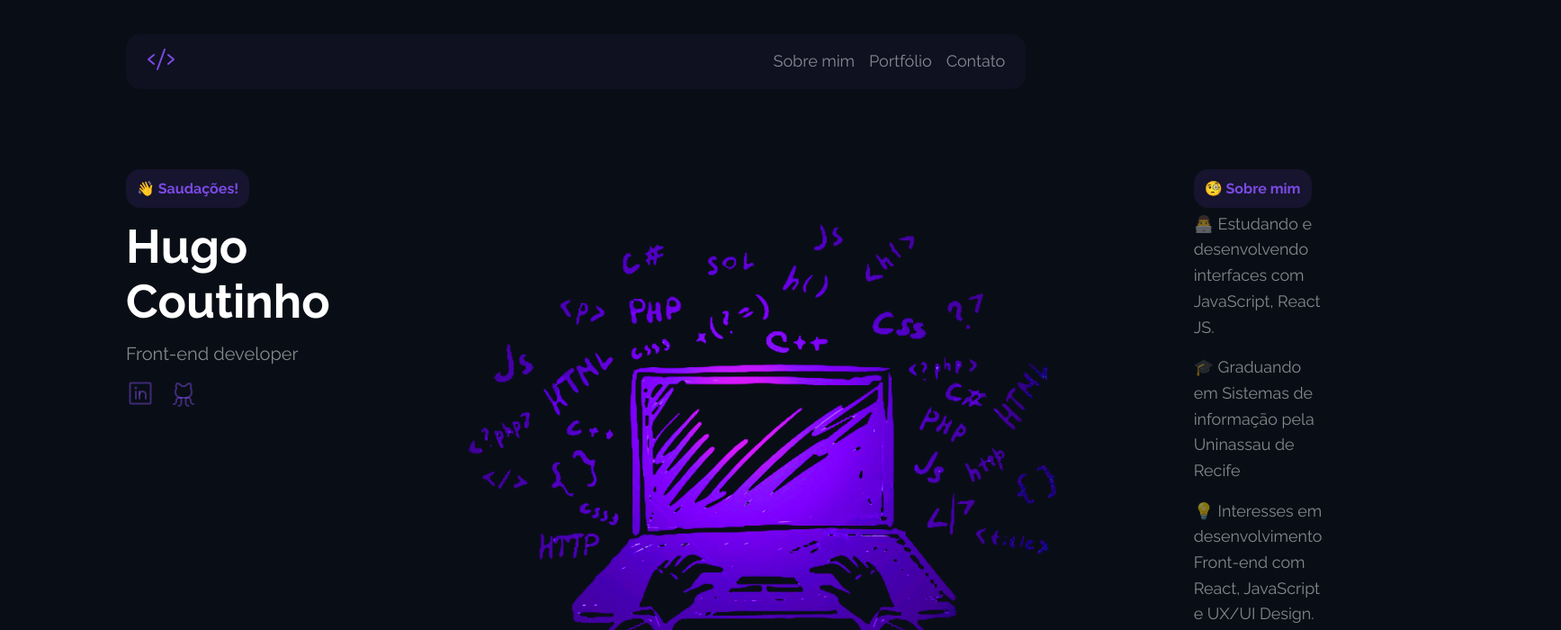
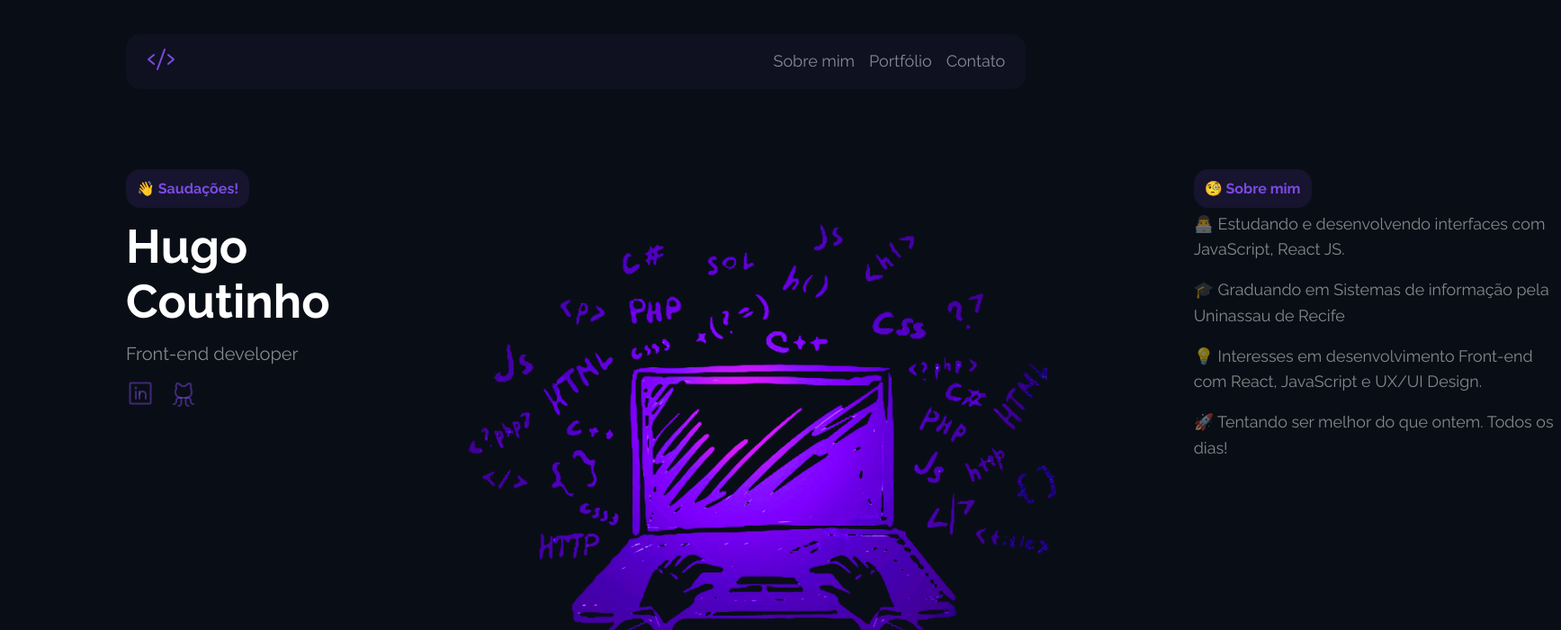
Before and after one commit to HugoCoutinho96/NewPortfolio, a React (Vite) app: page / in a window 1280 px wide. Shown: the top 700 px of the page at 90% size, 1735 px wide, since content can reach past the window. Built offline with nearby package versions, Linux system fonts and the light colour scheme.

Commit message:
adicionando animações a página

```diff
--- a/package.json
+++ b/package.json
@@ -10,9 +10,11 @@
     "preview": "vite preview"
   },
   "dependencies": {
+    "framer-motion": "^12.4.7",
     "phosphor-react": "^1.4.1",
     "react": "^18.3.1",
-    "react-dom": "^18.3.1"
+    "react-dom": "^18.3.1",
+    "react-intersection-observer": "^9.15.1"
   },
   "devDependencies": {
     "@eslint/js": "^9.17.0",
--- a/src/components/AboutMe.jsx
+++ b/src/components/AboutMe.jsx
@@ -2,10 +2,14 @@ import styles from "./AboutMe.module.css"
 import AboutImg from "../assets/aboutme.png"
 import { FlagTitle } from "./FlagTitle"
 import { LinkedinLogo, GithubLogo } from "phosphor-react"
+import { Greetings } from "./Animation/Greetings"
+import { AboutMeAnimation } from "./Animation/AboutMeAnimation"
+import { ImageAnimation } from "./Animation/ImageAnimation"
 
 export function AboutMe(){
     return(
         <main>
+            <Greetings>
                 <div className={styles.hello}>
                     <FlagTitle title="👋 Saudações!"/>
                     <h1>Hugo<br/>Coutinho</h1>
@@ -19,11 +23,15 @@ export function AboutMe(){
                         </a>
                     </div>
                 </div>
+            </Greetings>
 
+            <ImageAnimation>
                 <div className={styles.image}>
                     <img src={AboutImg}/>
                 </div>
+            </ImageAnimation>
 
+            <AboutMeAnimation>
                 <div className={styles.about}>
                     <FlagTitle title="🧐 Sobre mim"/>
                     <p>👨‍💻 Estudando e desenvolvendo interfaces com JavaScript, React JS.</p>
@@ -31,6 +39,7 @@ export function AboutMe(){
                     <p>💡 Interesses em desenvolvimento Front-end com React, JavaScript e UX/UI Design.</p>
                     <p>🚀 Tentando ser melhor do que ontem. Todos os dias!</p>
                 </div>
+            </AboutMeAnimation>
         </main>
     )
 }
--- /dev/null
+++ b/src/components/Animation/AboutMeAnimation.jsx
@@ -0,0 +1,15 @@
+import { motion } from "framer-motion";
+
+export function AboutMeAnimation({ children }){
+  return (
+    <motion.div
+      initial={{ opacity: 0, x: 50 }}
+      whileInView={{ opacity: 1, x: 0 }}
+      transition={{ duration: 0.8, ease: "easeOut" }}
+      viewport={{ once: true, amount: 0.2 }}
+      className="p-6 bg-gray-200 rounded-lg shadow-lg w-full max-w-md mx-auto"
+    >
+      {children}
+    </motion.div>
+  );
+};
--- /dev/null
+++ b/src/components/Animation/Cards.jsx
@@ -0,0 +1,21 @@
+import { motion } from "framer-motion";
+import { useInView } from "react-intersection-observer";
+
+export function Cards({children}){
+  const { ref, inView } = useInView({
+    triggerOnce: true, // A animação ocorre apenas uma vez
+    threshold: 0.5, // Aciona quando 50% do elemento estiver visível
+  });
+
+  return (
+    <motion.div
+      ref={ref}
+      initial={{ opacity: 0, y: 100 }}
+      animate={inView ? { opacity: 1, y: 0 } : { opacity: 0, y: 100 }}
+      transition={{ duration: 1, ease: "easeOut" }}
+      className="w-full max-w-md mx-auto p-6 bg-blue-500 text-white text-center rounded-lg shadow-lg"
+    >
+      {children}
+    </motion.div>
+  );
+};
--- /dev/null
+++ b/src/components/Animation/Greetings.jsx
@@ -0,0 +1,15 @@
+import { motion } from "framer-motion";
+
+export function Greetings({ children }){
+  return (
+    <motion.div
+      initial={{ opacity: 0, x: -50 }}
+      whileInView={{ opacity: 1, x: 0 }}
+      transition={{ duration: 0.8, ease: "easeOut" }}
+      viewport={{ once: true, amount: 0.2 }} // Anima apenas uma vez ao entrar 20% na tela
+      className="p-6 bg-gray-200 rounded-lg shadow-lg w-full max-w-md mx-auto"
+    >
+      {children}
+    </motion.div>
+  );
+};
--- /dev/null
+++ b/src/components/Animation/ImageAnimation.jsx
@@ -0,0 +1,15 @@
+import { motion } from "framer-motion";
+
+export function ImageAnimation({ children }){
+  return (
+    <motion.div
+      initial={{ scale: 0.5, opacity: 0 }} // Começa menor e invisível
+      whileInView={{ scale: 1, opacity: 1 }} // Cresce até o tamanho original
+      transition={{ duration: 0.8, ease: "easeOut" }} // Suaviza a transição
+      viewport={{ once: true, amount: 0.2 }} // Anima quando 20% estiver visível
+      className="overflow-hidden flex justify-center"
+    >
+      {children}
+    </motion.div>
+  );
+};
--- a/src/components/Portfolio.jsx
+++ b/src/components/Portfolio.jsx
@@ -5,6 +5,7 @@ import MyTubeImg from "../assets/mytube.jpg"
 import MerkuryImg from "../assets/merkury.jpg"
 import NodePropImg from "../assets/nodeprop.jpg"
 import RocketnotesImg from "../assets/rocketnotes.jpg"
+import { Cards } from "./Animation/Cards"
 
 export function Portfolio(){
     return(
@@ -15,7 +16,7 @@ export function Portfolio(){
             </div>
 
             <div className={styles.projects}>
-                <div>
+                <Cards>
                     <a href="https://rocketnotes96.netlify.app/" target="_blank">
                         <div className={styles.appInfo}>
                             <h3>RocketNotes</h3>
@@ -37,9 +38,9 @@ export function Portfolio(){
                             <img src={RocketnotesImg} />
                         </div>
                     </a>
-                </div>
+                </Cards>
 
-                <div>
+                <Cards>
                     <a href="https://mytube2.netlify.app/" target="_blank">
                         <div className={styles.appInfo}>
                             <h3>MyTube</h3>
@@ -57,9 +58,9 @@ export function Portfolio(){
                             <img src={MyTubeImg} />
                         </div>
                     </a>
-                </div>
+                </Cards>
 
-                <div>
+                <Cards>
                     <a href="https://merkury2.netlify.app/" target="_blank">
                         <div className={styles.appInfo}>
                             <h3>Merkury</h3>
@@ -79,9 +80,9 @@ export function Portfolio(){
                             <img src={MerkuryImg} />
                         </div>
                     </a>
-                </div>
+                </Cards>
 
-                <div>
+                <Cards>
                     <a href="https://nodeprop2.netlify.app/" target="_blank">
                         <div className={styles.appInfo}>
                             <h3>NodeProp</h3>
@@ -101,8 +102,7 @@ export function Portfolio(){
                             <img src={NodePropImg} />
                         </div>
                     </a>
-                </div>
-
+                </Cards>
             </div>
         </section>
     )
```
Also changed, not shown: 1 other file (tests, documents, lock files or other folders). Lines whose indentation alone changed are shown as unchanged.
